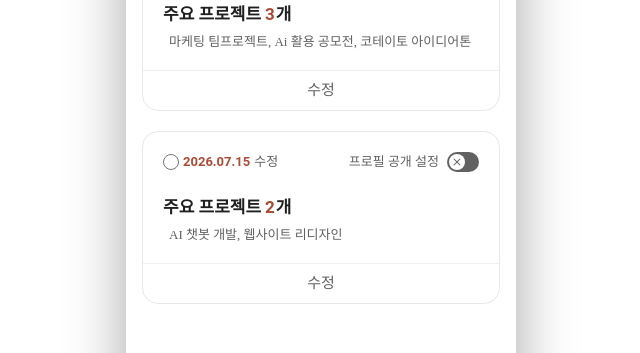
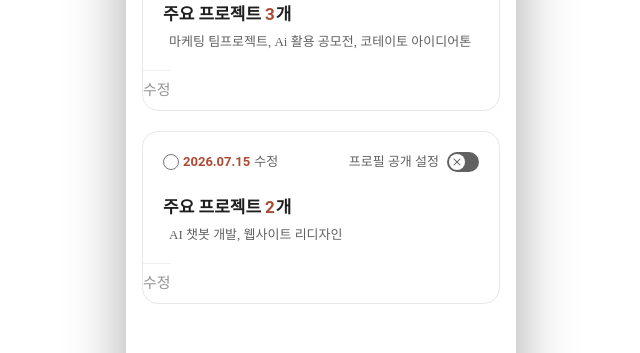
Before and after one commit to IT-Cotato/13th-Gongmozip-FE, a Next.js app: page /team-matching/profile in a window 1280 px wide. Shown: the part 361-714 px from the top of the page, without its empty margins (319-959 px from the left). Built offline with nearby package versions, Linux system fonts and the light colour scheme.

Commit message:
fix: 프로필 수정 버튼 비활성 처리

```diff
--- a/src/app/team-matching/profile/page.tsx
+++ b/src/app/team-matching/profile/page.tsx
@@ -1,7 +1,6 @@
 "use client";
 
 import Image from "next/image";
-import Link from "next/link";
 import { useState } from "react";
 
 import TeamMatchingStepLayout from "@/components/team-matching/TeamMatchingStepLayout";
@@ -136,12 +135,14 @@ function ProfileCard({
         </div>
       </div>
 
-      <Link
-        className="flex h-10 flex-1 flex-col items-stretch justify-center self-stretch border-t border-[#EFEFEF] text-center font-[Pretendard] text-[15px] font-medium leading-[125%] text-[#616161]"
-        href="#"
+      <button
+        aria-disabled="true"
+        className="flex h-10 flex-1 cursor-not-allowed flex-col items-stretch justify-center self-stretch border-t border-[#EFEFEF] text-center font-[Pretendard] text-[15px] font-medium leading-[125%] text-[#949494]"
+        disabled
+        type="button"
       >
         수정
-      </Link>
+      </button>
     </article>
   );
 }
```
